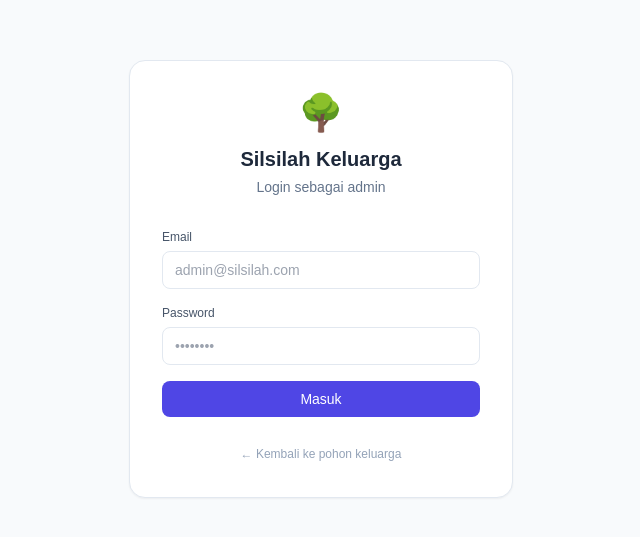
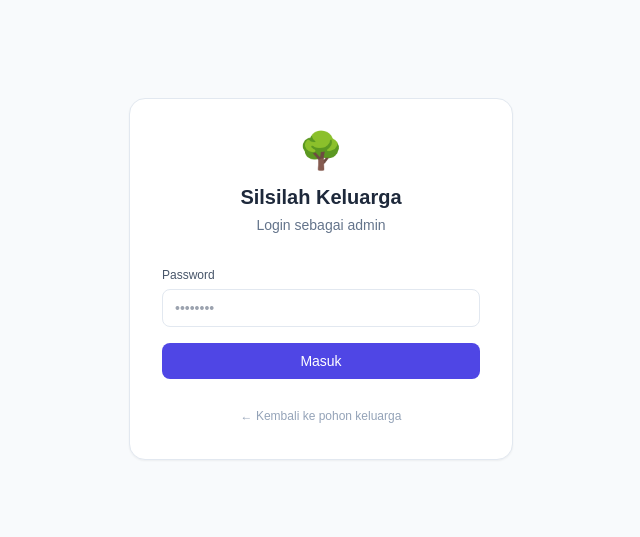
Before and after one commit to emirkharisma/silsilah, a Next.js app: page /login in a window 1280 px wide. Shown: the part 121-658 px from the top of the page, without its empty margins (319-959 px from the left). Built offline with nearby package versions, Linux system fonts and the light colour scheme.

Commit message:
Simplify login: password only, no email required

```diff
--- a/app/login/page.tsx
+++ b/app/login/page.tsx
@@ -6,7 +6,6 @@ import { useRouter } from "next/navigation";
 
 export default function LoginPage() {
   const router = useRouter();
-  const [email, setEmail] = useState("");
   const [password, setPassword] = useState("");
   const [error, setError] = useState("");
   const [loading, setLoading] = useState(false);
@@ -17,7 +16,6 @@ export default function LoginPage() {
     setLoading(true);
 
     const result = await signIn("credentials", {
-      email,
       password,
       redirect: false,
     });
@@ -43,18 +41,6 @@ export default function LoginPage() {
 
         <form onSubmit={handleSubmit} className="space-y-4">
           <div>
-            <label className="block text-xs font-medium text-slate-600 mb-1.5">Email</label>
-            <input
-              type="email"
-              required
-              value={email}
-              onChange={(e) => setEmail(e.target.value)}
-              className="w-full border border-slate-200 rounded-lg px-3 py-2 text-sm focus:outline-none focus:ring-2 focus:ring-indigo-300"
-              placeholder="admin@silsilah.com"
-            />
-          </div>
-
-          <div>
             <label className="block text-xs font-medium text-slate-600 mb-1.5">Password</label>
             <input
               type="password"
@@ -69,6 +55,7 @@ export default function LoginPage() {
           {error && (
             <p className="text-xs text-red-600 bg-red-50 rounded-lg px-3 py-2">{error}</p>
           )}
+
 
           <button
             type="submit"
--- a/lib/auth.ts
+++ b/lib/auth.ts
@@ -1,33 +1,25 @@
 import { NextAuthOptions } from "next-auth";
 import CredentialsProvider from "next-auth/providers/credentials";
 import bcrypt from "bcryptjs";
-import { prisma } from "./prisma";
 
 export const authOptions: NextAuthOptions = {
   providers: [
     CredentialsProvider({
       name: "credentials",
       credentials: {
-        email: { label: "Email", type: "email" },
         password: { label: "Password", type: "password" },
       },
       async authorize(credentials) {
-        if (!credentials?.email || !credentials?.password) return null;
-
-        const admin = await prisma.adminUser.findUnique({
-          where: { email: credentials.email },
-        });
-
-        if (!admin) return null;
+        if (!credentials?.password) return null;
 
         const valid = await bcrypt.compare(
           credentials.password,
-          admin.password_hash
+          process.env.ADMIN_PASSWORD_HASH!
         );
 
         if (!valid) return null;
 
-        return { id: admin.id, email: admin.email };
+        return { id: "admin", email: process.env.ADMIN_EMAIL! };
       },
     }),
   ],
```
